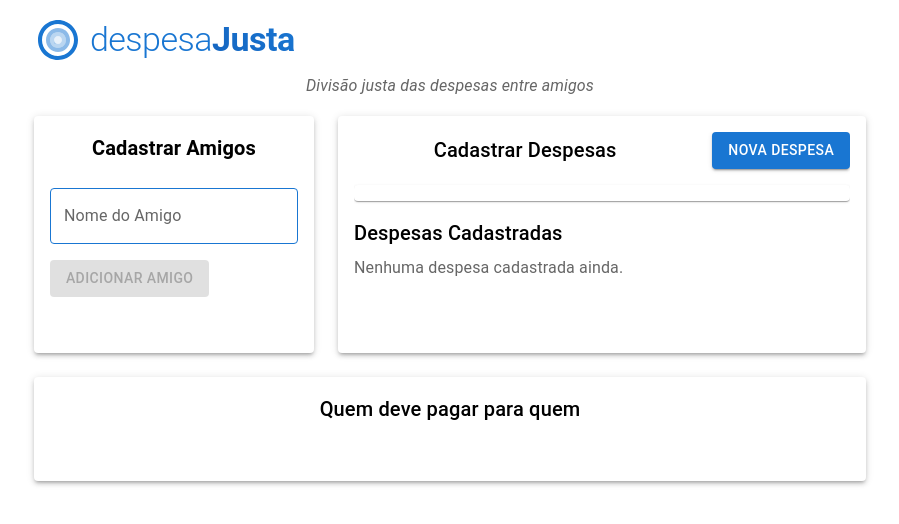
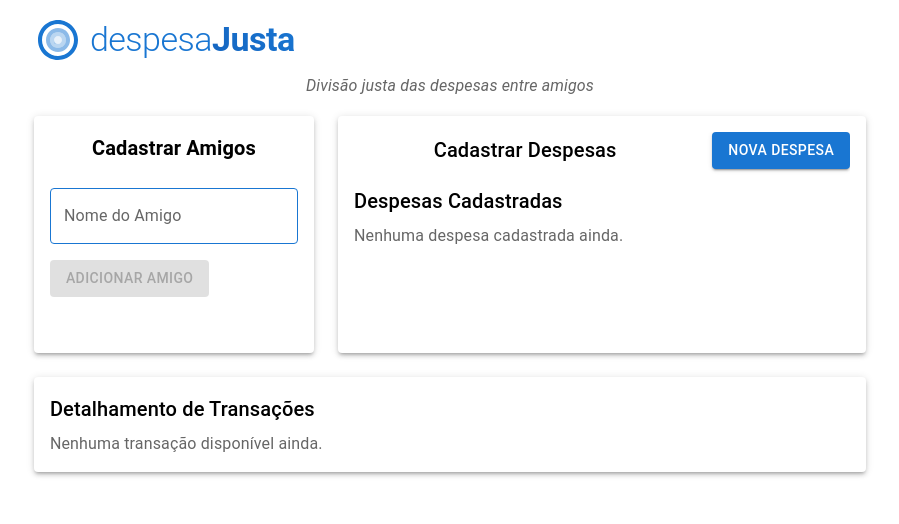
Before and after one commit to devmaicon85/despesajusta, a React (Vite) app: page / in a window 1280 px wide. Shown: the top 524 px of the page, without its empty margins (190-1089 px from the left). Built offline with nearby package versions, Linux system fonts and the light colour scheme.

Commit message:
refactor: move detalhamento de saldos para a seção de transações e remove lista duplicada

```diff
--- a/src/components/CadastroDespesas.tsx
+++ b/src/components/CadastroDespesas.tsx
@@ -30,7 +30,6 @@ import EditIcon from '@mui/icons-material/Edit';
 import ExpandLess from '@mui/icons-material/ExpandLess';
 import ExpandMore from '@mui/icons-material/ExpandMore';
 import { Participante, Despesa } from '../types';
-import DetalhamentoSaldos from './DetalhamentoSaldos';
 
 interface Props {
   participantes: Participante[];
@@ -300,6 +299,16 @@ export default function CadastroDespesas({ participantes, despesas, setDespesas
           </DialogActions>
         </Dialog>
 
+        <Box sx={{ mt: 4 }}>
+          <Typography variant="h6" gutterBottom>
+            Despesas Cadastradas
+          </Typography>
+
+          {despesas.length === 0 ? (
+            <Typography color="text.secondary">
+              Nenhuma despesa cadastrada ainda.
+            </Typography>
+          ) : (
             <Paper sx={{ width: '100%', overflow: 'hidden' }}>
               <List>
                 {despesas.map((despesa) => (
@@ -388,109 +397,6 @@ export default function CadastroDespesas({ participantes, despesas, setDespesas
                 ))}
               </List>
             </Paper>
-
-        <Box sx={{ mt: 4 }}>
-          <Typography variant="h6" gutterBottom>
-            Despesas Cadastradas
-          </Typography>
-
-          {despesas.length === 0 ? (
-            <Typography color="text.secondary">
-              Nenhuma despesa cadastrada ainda.
-            </Typography>
-          ) : (
-            <>
-              <DetalhamentoSaldos friends={participantes} expenses={despesas} />
-
-              <Box sx={{ mt: 3 }}>
-                <List>
-                  {despesas.map((expense) => (
-                    <Box key={expense.id}>
-                      <ListItemButton
-                        onClick={() => toggleOpenItem(expense.id)}
-                        sx={{
-                          '&:hover': {
-                            backgroundColor: 'action.hover',
-                          }
-                        }}
-                      >
-                        <ListItemText
-                          primary={expense.descricao}
-                          secondary={
-                            <Stack
-                              direction={isMobile ? 'column' : 'row'}
-                              spacing={isMobile ? 0.5 : 2}
-                              alignItems={isMobile ? 'flex-start' : 'center'}
-                            >
-                              <Typography variant="body2" color="text.secondary">
-                                R$ {expense.valorTotal.toFixed(2)}
-                              </Typography>
-                              <Typography variant="body2" color="text.secondary">
-                                Pago por: {getParticipanteNome(expense.pagadorId)}
-                              </Typography>
-                            </Stack>
-                          }
-                        />
-                        <Stack direction="row" spacing={1} alignItems="center">
-                          <IconButton
-                            edge="end"
-                            aria-label="edit"
-                            onClick={(e) => {
-                              e.stopPropagation();
-                              handleEdit(expense);
-                            }}
-                          >
-                            <EditIcon />
-                          </IconButton>
-                          <IconButton
-                            edge="end"
-                            aria-label="delete"
-                            onClick={(e) => {
-                              e.stopPropagation();
-                              handleDelete(expense.id);
-                            }}
-                          >
-                            <DeleteIcon />
-                          </IconButton>
-                          {openItems[expense.id] ? <ExpandLess /> : <ExpandMore />}
-                        </Stack>
-                      </ListItemButton>
-                      <Collapse in={openItems[expense.id]} timeout="auto" unmountOnExit>
-                        <List component="div" disablePadding>
-                          <ListItem sx={{ pl: 4 }}>
-                            <ListItemText
-                              primary="Divisão da Despesa"
-                              secondary={
-                                <Stack spacing={1}>
-                                  {expense.divisao.map((divisao) => (
-                                    <Box
-                                      key={divisao.participanteId}
-                                      sx={{
-                                        display: 'flex',
-                                        justifyContent: 'space-between',
-                                        alignItems: 'center',
-                                        width: '100%'
-                                      }}
-                                    >
-                                      <Typography variant="body2" color="text.secondary">
-                                        {getParticipanteNome(divisao.participanteId)}
-                                      </Typography>
-                                      <Typography variant="body2" color="text.secondary">
-                                        R$ {divisao.valor.toFixed(2)}
-                                      </Typography>
-                                    </Box>
-                                  ))}
-                                </Stack>
-                              }
-                            />
-                          </ListItem>
-                        </List>
-                      </Collapse>
-                    </Box>
-                  ))}
-                </List>
-              </Box>
-            </>
           )}
         </Box>
       </Stack>
--- a/src/components/ListagemTransacoes.tsx
+++ b/src/components/ListagemTransacoes.tsx
@@ -1,108 +1,26 @@
-import { Box, Typography, List, ListItem, ListItemText, Divider } from '@mui/material';
-import { Participante, Despesa, Transacao } from '../types';
+import { Box, Typography } from '@mui/material';
+import { Participante, Despesa } from '../types';
+import DetalhamentoSaldos from './DetalhamentoSaldos';
 
 interface Props {
+  participantes: Participante[];
   despesas: Despesa[];
-  participantes: Participante[];
 }
 
-export default function ListagemTransacoes({ despesas, participantes }: Props) {
-  const calcularTransacoes = (): Transacao[] => {
-    const saldos: Record<string, number> = {};
-    const transacoes: Transacao[] = [];
-
-    // Inicializa os saldos de todos os participantes
-    participantes.forEach((participante) => {
-      saldos[participante.id] = 0;
-    });
-
-    // Calcula o saldo de cada participante
-    despesas.forEach((despesa) => {
-      // Adiciona o valor total ao pagador
-      saldos[despesa.pagadorId] += despesa.valorTotal;
-
-      // Subtrai os valores individuais de cada participante
-      despesa.divisao.forEach((divisao) => {
-        saldos[divisao.participanteId] -= divisao.valor;
-      });
-    });
-
-    // Encontra os participantes que devem e que devem receber
-    const devedores: { id: string; valor: number }[] = [];
-    const credores: { id: string; valor: number }[] = [];
-
-    Object.entries(saldos).forEach(([id, saldo]) => {
-      if (saldo < 0) {
-        devedores.push({ id, valor: Math.abs(saldo) });
-      } else if (saldo > 0) {
-        credores.push({ id, valor: saldo });
-      }
-    });
-
-    // Ordena devedores e credores por valor
-    devedores.sort((a, b) => b.valor - a.valor);
-    credores.sort((a, b) => b.valor - a.valor);
-
-    // Calcula as transações necessárias
-    let devedorIndex = 0;
-    let credorIndex = 0;
-
-    while (devedorIndex < devedores.length && credorIndex < credores.length) {
-      const devedor = devedores[devedorIndex];
-      const credor = credores[credorIndex];
-
-      const valorTransacao = Math.min(devedor.valor, credor.valor);
-
-      transacoes.push({
-        de: devedor.id,
-        para: credor.id,
-        valor: valorTransacao,
-      });
-
-      devedor.valor -= valorTransacao;
-      credor.valor -= valorTransacao;
-
-      if (devedor.valor === 0) devedorIndex++;
-      if (credor.valor === 0) credorIndex++;
-    }
-
-    return transacoes;
-  };
-
-  const getParticipanteNome = (id: string) => {
-    return participantes.find((p) => p.id === id)?.nome || 'Desconhecido';
-  };
-
-  const transacoes = calcularTransacoes();
-
+export default function ListagemTransacoes({ participantes, despesas }: Props) {
   return (
-    <Box>
-      <Typography
-        variant="h6"
-        gutterBottom
-        sx={{
-          textAlign: 'center',
-          mb: 3
-        }}
-      >
-        Quem deve pagar para quem
+    <Box sx={{ width: '100%', overflow: 'hidden' }}>
+      <Typography variant="h6" gutterBottom>
+        Detalhamento de Transações
       </Typography>
 
-      <List>
-        {transacoes.map((transacao, index) => (
-          <Box key={`${transacao.de}-${transacao.para}-${index}`}>
-            <ListItem>
-              <ListItemText
-                primary={`${getParticipanteNome(transacao.de)} deve pagar para ${getParticipanteNome(
-                  transacao.para
-                )}`}
-                secondary={`R$ ${transacao.valor.toFixed(2)}`}
-              />
-            </ListItem>
-            {index < transacoes.length - 1 && <Divider />}
-          </Box>
-        ))}
-      </List>
+      {despesas.length === 0 ? (
+        <Typography color="text.secondary">
+          Nenhuma transação disponível ainda.
+        </Typography>
+      ) : (
+        <DetalhamentoSaldos friends={participantes} expenses={despesas} />
+      )}
     </Box>
   );
 }
```
Lines whose indentation alone changed are shown as unchanged.
